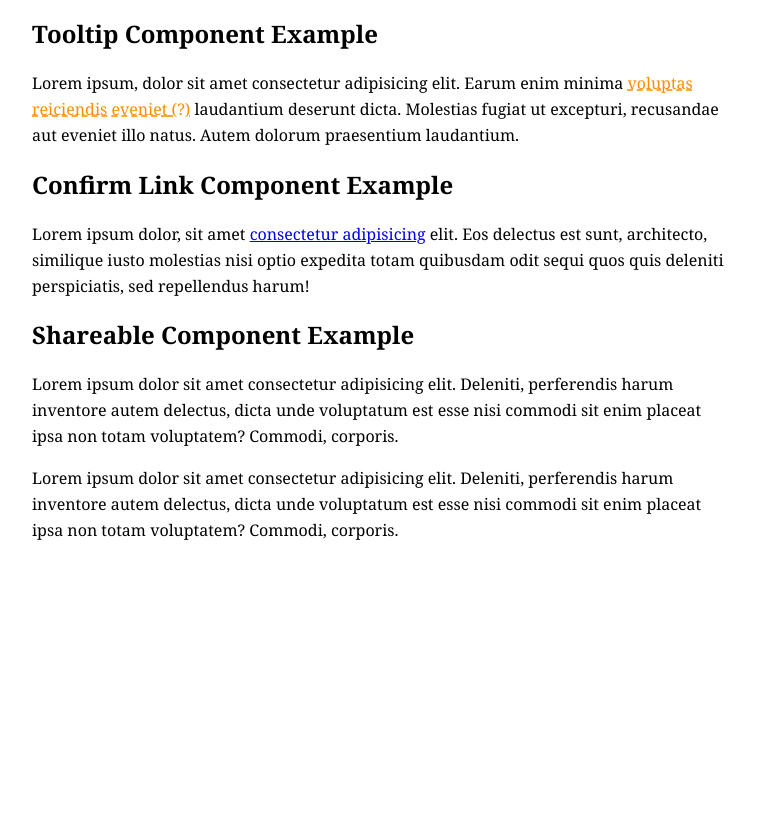
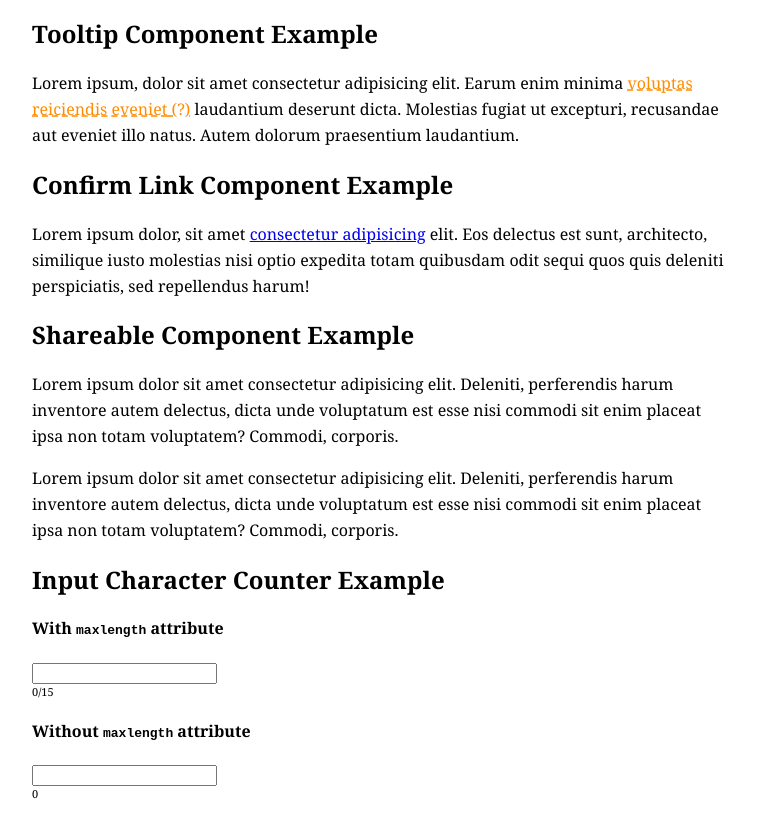
Before and after one commit to bartczyz/web-components-examples, a plain HTML site: page index.html in a window 1280 px wide. Shown: the part 91-928 px from the top of the page, without its empty margins (258-1021 px from the left). Before the commit the page ends 800 px from the top, so only its background shows below. Drawn offline with Linux system fonts and the light colour scheme.

Commit message:
update examples

```diff
--- a/index.html
+++ b/index.html
@@ -7,11 +7,13 @@
     <script src="tooltip.js"></script>
     <script src="confirm-link.js"></script>
     <script src="shareable.js"></script>
+    <script src="input-character-counter.js"></script>
     <style>
         .container {
             font-family: Georgia, serif;
             max-width: 700px;
             margin: 0 auto;
+            padding-bottom: 100px;
         }
 
         p {
@@ -32,6 +34,11 @@
             <p>Lorem ipsum dolor sit amet consectetur adipisicing elit. Deleniti, perferendis harum inventore autem delectus, dicta unde voluptatum est esse nisi commodi sit enim placeat ipsa non totam voluptatem? Commodi, corporis.</p>
             <p>Lorem ipsum dolor sit amet consectetur adipisicing elit. Deleniti, perferendis harum inventore autem delectus, dicta unde voluptatum est esse nisi commodi sit enim placeat ipsa non totam voluptatem? Commodi, corporis.</p>
         </div>
+        <h2>Input Character Counter Example</h2>
+        <h4>With <code>maxlength</code> attribute</h4>
+        <input maxlength="15" type="text" is="x-character-counter" />
+        <h4>Without <code>maxlength</code> attribute</h4>
+        <input type="text" is="x-character-counter" />
     </div>
 
 </body>
```
